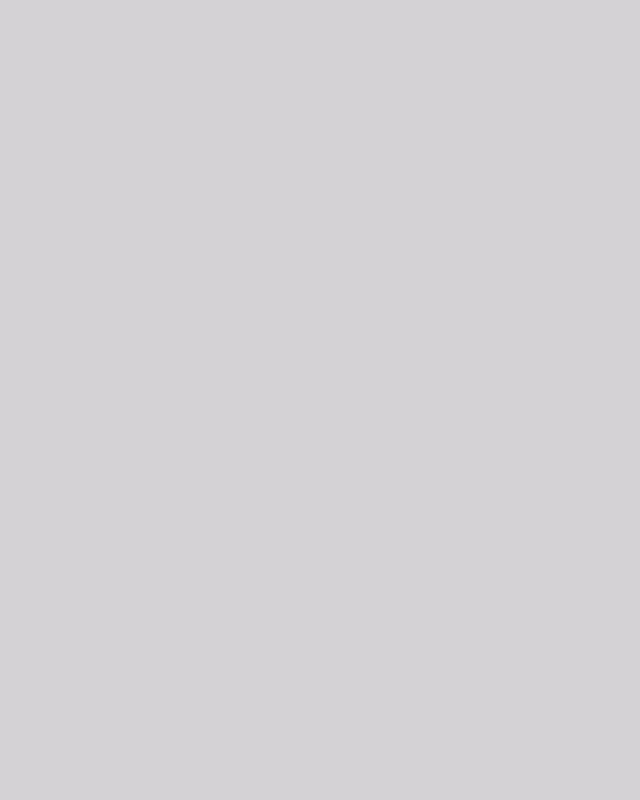
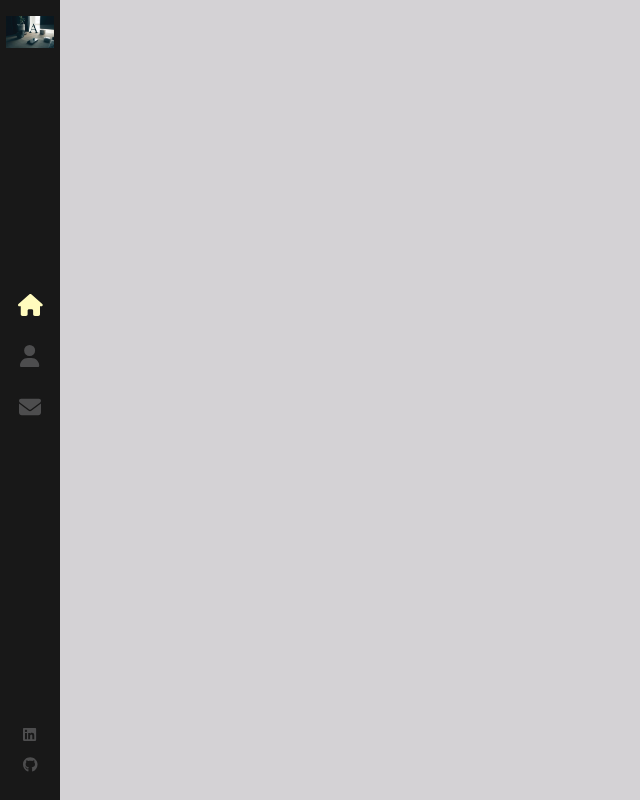
Before and after one commit to andcarter95/PortfolioReactJS, a React (Create React App) app: page / in a window 1280 px wide. Shown: the whole page, without its empty margins (0-640 px from the left). Built offline with nearby package versions, Linux system fonts and the light colour scheme.

Commit message:
Sidebar is completed other than the logo

```diff
--- a/src/Components/Sidebar/sidebar.js
+++ b/src/Components/Sidebar/sidebar.js
@@ -1,12 +1,41 @@
-import { Link } from 'react-router-dom';
+import { Link, NavLink } from 'react-router-dom';
 import './sidebar.scss'
+import LogoA from '../../Assets/Images/PlaceHolderA.jpg'
+import { FontAwesomeIcon } from '@fortawesome/react-fontawesome';
+import { faHome, faUser, faEnvelope } from '@fortawesome/free-solid-svg-icons';
+import { faGithub, faLinkedin } from '@fortawesome/free-brands-svg-icons';
 
 const Sidebar = () => {
 
 
     return (
         <div className='nav-bar'>
-            <Link className='logo' to='/'></Link>
+            <Link className='logo' to='/'>
+                <img src={LogoA} alt='logo'/>
+            </Link>
+            <nav>
+                <NavLink exact="true" activeclassname="active" to="/">
+                    <FontAwesomeIcon icon={faHome} color="#4d4d4e"/>
+                </NavLink>
+                <NavLink exact="true" activeclassname="active" className="about-link" to="/user">
+                    <FontAwesomeIcon icon={faUser} color="#4d4d4e"/>
+                </NavLink>
+                <NavLink exact="true" activeclassname="active" className="contact-link" to="/contact">
+                    <FontAwesomeIcon icon={faEnvelope} color="#4d4d4e"/>
+                </NavLink>
+            </nav>
+            <ul>
+                <li>
+                    <a target="_blank" rel='noreferrer' href='https://www.linkedin.com/in/andrew-carter-046916252/'>
+                        <FontAwesomeIcon icon={faLinkedin} color="#4d4d4e"/>
+                    </a>
+                </li>
+                <li>
+                    <a target="_blank" rel='noreferrer' href='https://github.com/andcarter95'>
+                        <FontAwesomeIcon icon={faGithub} color="#4d4d4e"/>
+                    </a>
+                </li>
+            </ul>
         </div>
 
     )
--- a/src/Components/Sidebar/sidebar.scss
+++ b/src/Components/Sidebar/sidebar.scss
@@ -0,0 +1,122 @@
+.nav-bar {
+    background: #181818;
+    width: 60px;
+    height: 100%;
+    position: absolute;
+    top: 0;
+    z-index: 3;
+    min-height: 500px;
+
+    .logo {
+        display: block;
+        padding: 8px 0;
+
+        img {
+            display: block;
+            margin: 8px auto;
+            width: 48px;
+            height: auto;
+
+            &.sub-logo {
+                width: 50px;
+            }
+        }
+    }
+
+    nav {
+        display: block;
+        text-align: center;
+        position: absolute;
+        height: 210px;
+        top: 50%;
+        margin-top: -120px;
+        width: 100%;
+
+        a {
+            font-size: 22px;
+            color: #4d4d4e;
+            display: block;
+            line-height: 51px;
+            height: 51px;
+            position: relative;
+            text-decoration: none;
+
+            i {
+                transition: all 0.3s ease-out;
+            }
+
+            &:hover {
+                color: #fffbbd;
+
+                svg {
+                    opacity: 0;
+                }
+
+                &:after {
+                    opacity: 1;
+                }
+            }
+
+            &:after {
+                content: '';
+                font-size: 9px;
+                letter-spacing: 2px;
+                position: absolute;
+                bottom: 0;
+                display: block;
+                width: 100%;
+                text-align: center;
+                opacity: 0;
+                transition: all 0.3s ease-out;
+            }
+
+            &:first-child {
+                &::after {
+                    content: 'HOME';
+                }
+            }
+        }
+
+        a.about-link {
+            &:after {
+                content: 'ABOUT';
+            }
+        }
+
+        a.contact-link {
+            &:after {
+                content: 'CONTACT';
+            }
+        }
+
+        a.active {
+            svg{
+                color: #fffbbd;
+            }
+        }
+    }
+
+    ul {
+        position: absolute;
+        bottom: 20px;
+        width: 100%;
+        display: block;
+        padding: 0;
+        list-style: none;
+        text-align: center;
+        margin: 0;
+
+        li {
+            a{
+                padding: 7px 0;
+                display: block;
+                font-size: 15px;
+                line-height: 16px;
+
+                &:hover svg {
+                    color: #fffbbd;
+                }
+            }
+        }
+    }
+}
--- a/src/index.css
+++ b/src/index.css
@@ -4,8 +4,8 @@
 
 body {
   margin: 0;
-  font-family: 300 11px/1.4 'sans-serif';
-  color: #6E6A6F;
+  font: 300 11px/1.4 'sans-serif';
+  color: #6e6a6f;
   background-color: #d4d2d5;
   overflow: hidden;
   display: block;
```
Also changed, not shown: src/Assets/Images/PlaceHolderA.jpg (added).
